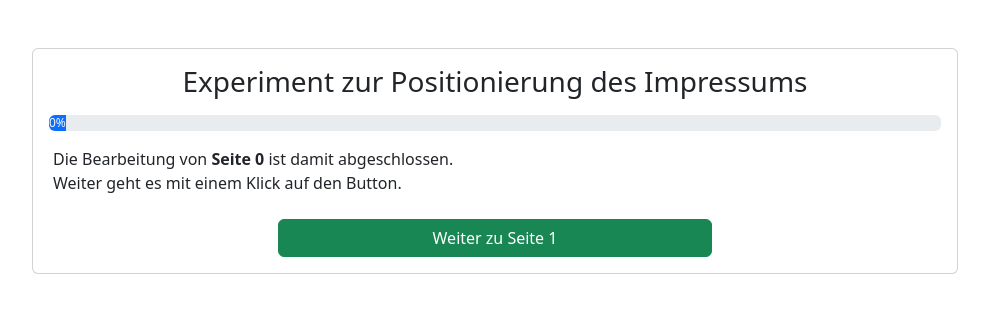
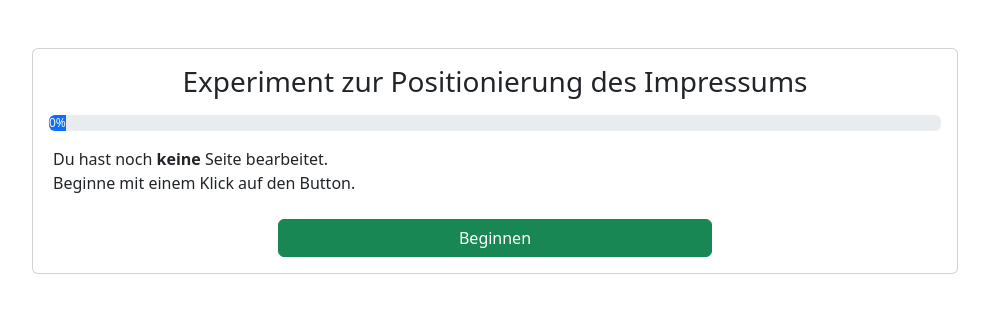
Before and after one commit to DmnkWnsch/BA-Experiment, a PHP site: page /break in a window 1280 px wide. Shown: the top 313 px of the page, without its empty margins (145-1134 px from the left). Run offline with PHP 8.4, Linux system fonts and the light colour scheme; the visitor is signed in with stand-in values (Sample User, id 1).

Commit message:
Print different instructions if break is entered with no site done

```diff
--- a/break.php
+++ b/break.php
@@ -55,8 +55,15 @@ $progress = (100 / 4) * ($shownSite);
                 <div class="progress-bar text-light w-<?= $progress ?>"><?= $progress ?>%</div>
               </div>
               <p class="card-text px-1">
-                Die Bearbeitung von <b>Seite <?= $shownSite ?></b> ist damit abgeschlossen.<br>
-                Weiter geht es mit einem Klick auf den Button.
+                <?php
+                  if ($shownSite > 0) {
+                    print ("Die Bearbeitung von <b>Seite $shownSite</b> ist damit abgeschlossen.<br>");
+                    print ("Weiter geht es mit einem Klick auf den Button.");
+                  } else {
+                    print ("Du hast noch <b>keine</b> Seite bearbeitet.<br>");
+                    print ("Beginne mit einem Klick auf den Button.");
+                  }
+                ?>
               </p>
 
               <div class="row mt-4">
@@ -64,7 +71,9 @@ $progress = (100 / 4) * ($shownSite);
                   <a
                     href="show"
                     class="btn btn-success btn-fluid"
-                    >Weiter zu Seite <?= $newSite ?></a
+                    >
+                    <?php print (($newSite == 1) ? "Beginnen" : "Weiter zu Seite $newSite"); ?>
+                    </a
                   >
                 </div>
               </div>
--- a/show.php
+++ b/show.php
@@ -32,8 +32,6 @@ $showModal = true;
 include ("saveClick.php");
 
 $lastDone = isset($_SESSION['lastDone']) ? $_SESSION['lastDone'] : -1;
-
-var_dump($lastDone);
 
 if ($showModal) {
   if ($lastDone == $data_banner_id) {
```
